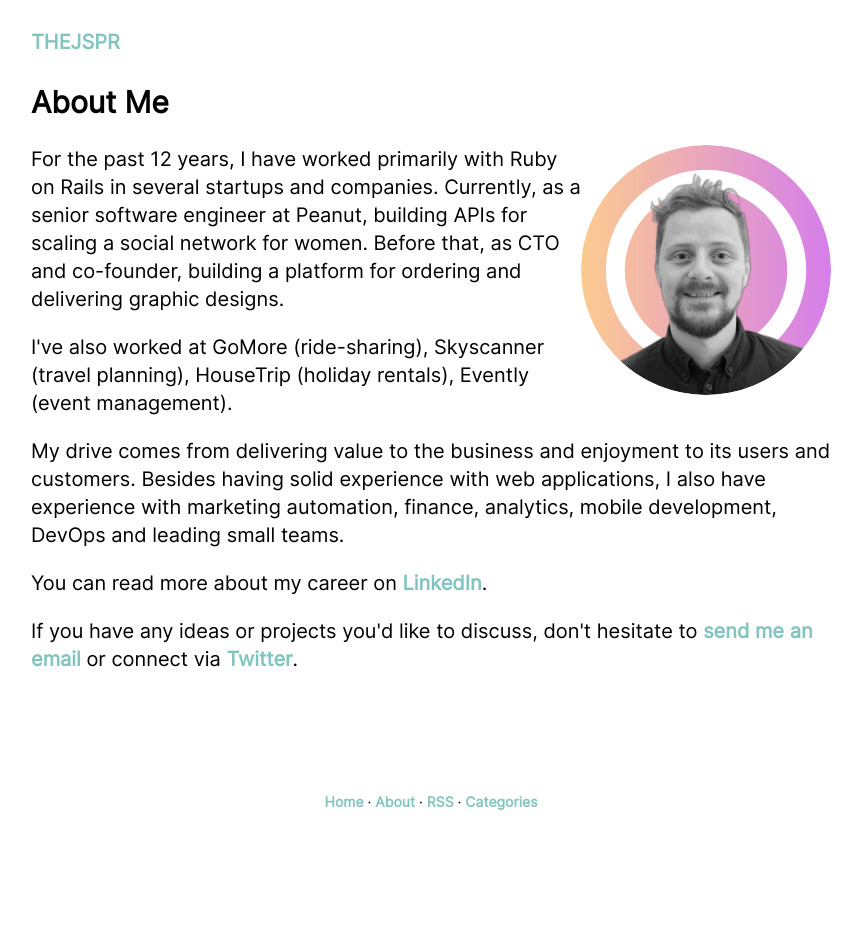
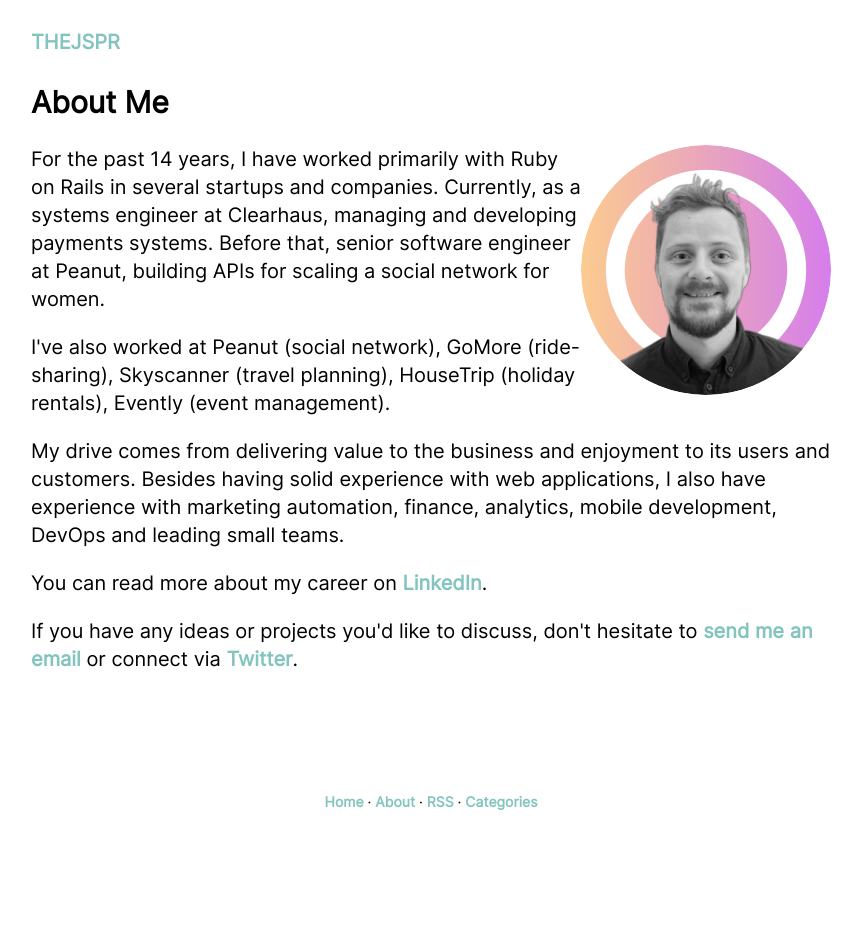
Before and after one commit to thejspr/thejspr.com, a Jekyll site: the page built from about/index.html, in a window 1280 px wide. Shown: the whole page, without its empty margins (209-1071 px from the left). Built offline with Jekyll 4.4.1, drawn with Linux system fonts in a browser that asks for light colours.

Commit message:
update about

```diff
--- a/about/index.html
+++ b/about/index.html
@@ -8,15 +8,15 @@ title: About me
 <img src="/img/me_2.png" alt="Jesper Kjeldgaard" class="profile-image">
 
 <p>
-  For the past 12 years, I have worked primarily with Ruby on Rails in several
-  startups and companies. Currently, as a senior software engineer at Peanut,
-  building APIs for scaling a social network for women. Before that, as CTO and
-  co-founder, building a platform for ordering and delivering graphic designs.
+  For the past 14 years, I have worked primarily with Ruby on Rails in several startups
+  and companies. Currently, as a systems engineer at Clearhaus, managing and developing
+  payments systems. Before that, senior software engineer at Peanut, building APIs for
+  scaling a social network for women.
 </p>
 
 <p>
-  I've also worked at GoMore (ride-sharing), Skyscanner (travel planning),
-  HouseTrip (holiday rentals), Evently (event management).
+  I've also worked at Peanut (social network), GoMore (ride-sharing),
+  Skyscanner (travel planning), HouseTrip (holiday rentals), Evently (event management).
 </p>
 
 <p>
```
